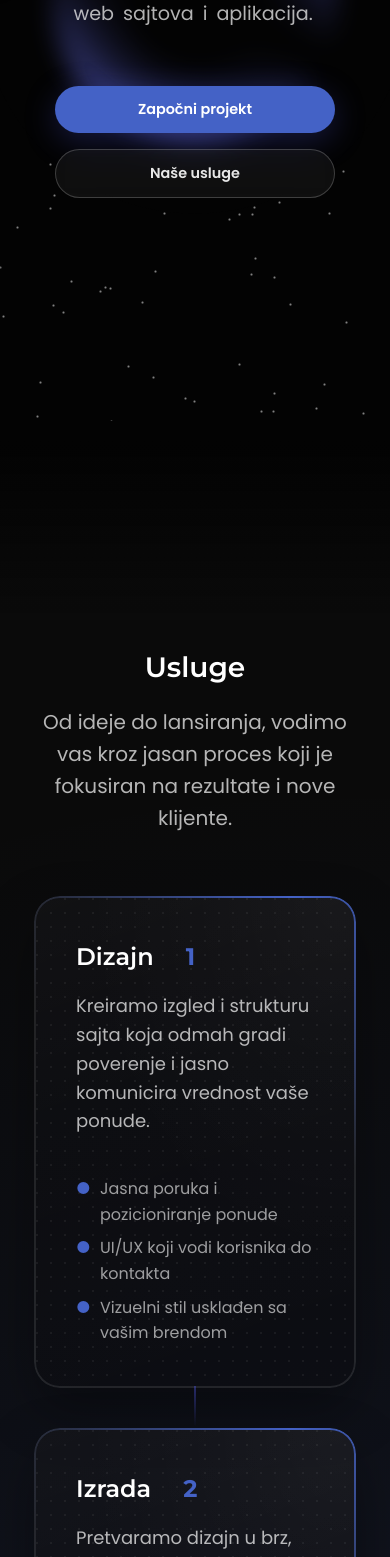
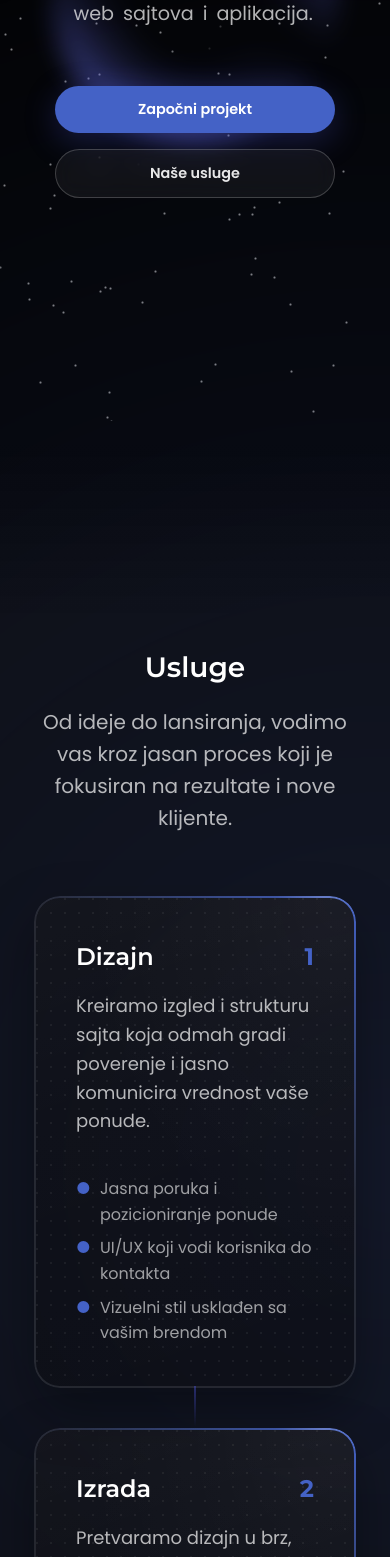
Before and after one commit to g-popovic/landing-page, a Next.js app: page / in a window 390 px wide. Shown: the part 423-1980 px from the top of the page. Built offline with nearby package versions, Linux system fonts and the light colour scheme.

Commit message:
Improve desktop gradients

```diff
--- a/src/app/globals.css
+++ b/src/app/globals.css
@@ -89,10 +89,24 @@ h6 {
 }
 
 /* Global Container */
-.container {
+.page-container {
+	position: relative;
+	overflow-x: hidden;
+}
+
+.container,
+.gradient-container {
 	max-width: 1200px;
 	margin: 0 auto;
 	padding: 0 2rem;
+}
+
+.gradient-container {
+	position: absolute;
+	height: 100%;
+	width: 100%;
+	left: 50%;
+	transform: translateX(-50%);
 }
 
 /* Section Headers */
@@ -261,11 +275,14 @@ h2 {
 	}
 
 	&.highlighted::before {
-		background: radial-gradient(
+		background:
+			radial-gradient(100% 50% at 90% 0%, rgba(255, 255, 255, 0.2) 0%, transparent 15%),
+			radial-gradient(100% 60% at 100% 0%, var(--brand-main) 0%, var(--border-neutral) 100%);
+		/* background: radial-gradient(
 			circle at 80% 0%,
 			var(--brand-main) 0%,
 			var(--border-neutral) 50%
-		);
+		); */
 	}
 
 	&:hover {
@@ -291,11 +308,6 @@ h2 {
 	filter: blur(0);
 }
 
-.page-container {
-	position: relative;
-	overflow-x: hidden;
-}
-
 .bottom-gradient {
 	position: fixed;
 	bottom: -30%;
@@ -311,35 +323,46 @@ h2 {
 
 .gradient-1,
 .gradient-2,
-.gradient-3 {
+.gradient-3,
+.gradient-4 {
 	position: absolute;
 	aspect-ratio: 1;
 	transform: translate(-50%, -50%);
+	filter: blur(16px);
 }
 
 .gradient-1 {
 	background: radial-gradient(circle, var(--brand-main) 0%, transparent 70%);
-	top: 28%;
-	left: 90%;
+	top: 8%;
+	left: 100%;
 	width: 180rem;
 	opacity: 0.17;
 }
 
 .gradient-2 {
-	background: radial-gradient(circle, var(--blue) 0%, transparent 70%);
-	top: 80%;
-	left: 90%;
-	opacity: 0.15;
-	width: 150rem;
+	background: radial-gradient(100% 70%, var(--brand-main) 0%, transparent 70%);
+	top: 40%;
+	left: -20%;
+	opacity: 0.17;
+	width: 200rem;
+	height: 170rem;
 }
 
 .gradient-3 {
-	background: radial-gradient(100% 70%, var(--brand-main) 0%, transparent 70%);
-	top: 63%;
-	left: 10%;
-	opacity: 0.17;
-	width: 200rem;
-	height: 130rem;
+	background: radial-gradient(circle, var(--blue) 0%, transparent 70%);
+	top: 64%;
+	left: 110%;
+	opacity: 0.15;
+	width: 180rem;
+}
+
+.gradient-4 {
+	background: radial-gradient(circle, var(--brand-main) 0%, transparent 70%);
+	top: 82%;
+	left: -22%;
+	opacity: 0.15;
+	width: 90rem;
+	filter: blur(200px);
 }
 
 @keyframes gradient-breathe {
--- a/src/app/page.tsx
+++ b/src/app/page.tsx
@@ -10,17 +10,22 @@ import ScriptSetup from "@/components/util/ScriptSetup";
 export default function Home() {
 	return (
 		<div className='page-container'>
-			<div className='gradient-1' />
-			<div className='gradient-2' />
-			<div className='gradient-3' />
-			<div className='bottom-gradient' />
-
 			<Navigation />
 			<Hero />
+
+			<div className='gradient-container'>
+				<div className='gradient-1' />
+				<div className='gradient-2' />
+				<div className='gradient-3' />
+				<div className='gradient-4' />
+				<div className='bottom-gradient' />
+			</div>
+
 			<Services />
 			<Portfolio />
 			<About />
 			<Contact />
+
 			<Footer />
 
 			<ScriptSetup />
--- a/src/components/About.css
+++ b/src/components/About.css
@@ -1,9 +1,7 @@
 .about {
-	padding: 0 2rem 0;
 	color: white;
 	position: relative;
 	text-align: center;
-	margin: 0 auto;
 }
 
 .about-content {
--- a/src/components/Contact.css
+++ b/src/components/Contact.css
@@ -1,9 +1,7 @@
 /* Contact Section */
 .contact {
-	padding: 20rem 0 0;
+	margin: 20rem auto 0;
 	text-align: center;
-	width: 100vw;
-	max-width: 100vw;
 
 	&::after {
 		content: "";
@@ -37,7 +35,6 @@
 
 .contact-list {
 	max-width: 60rem;
-	width: calc(100% - 3rem);
 	display: grid;
 	grid-template-columns: repeat(3, 1fr);
 	justify-content: space-between;
--- a/src/components/Hero.css
+++ b/src/components/Hero.css
@@ -4,6 +4,7 @@
 	display: flex;
 	align-items: center;
 	background: #030303;
+	/* z-index: 1; */
 	padding-top: 40px;
 	position: relative;
 	overflow: hidden;
@@ -41,7 +42,7 @@
 	z-index: 1;
 
 	/* black background that makes stars disappear */
-	&::before {
+	/* &::before {
 		content: "";
 		position: absolute;
 		top: 0;
@@ -51,7 +52,8 @@
 		width: 550px;
 		height: 550px;
 		background: radial-gradient(circle 500px at center, #030303 90%, transparent 100%);
-	}
+		backdrop-filter: blur(100px);
+	} */
 }
 
 .hero-ring-1 {
@@ -173,8 +175,14 @@
 	10% {
 		opacity: 1;
 	}
+	60% {
+		opacity: 1;
+	}
+	70% {
+		opacity: 0;
+	}
 	100% {
-		opacity: 1;
+		opacity: 0;
 		top: 50%;
 		left: 50%;
 	}
--- a/src/components/Hero.tsx
+++ b/src/components/Hero.tsx
@@ -82,7 +82,6 @@ export default function Hero() {
 			star.style.top = y + "%";
 			star.style.animationDelay = Math.random() * animationDuration + "s";
 			star.style.animationDuration = `${animationDuration}s`;
-			star.style.opacity = (Math.random() * 0.6 + 0.3).toString();
 
 			heroStarsContainer.appendChild(star);
 		}
--- a/src/components/Portfolio.css
+++ b/src/components/Portfolio.css
@@ -1,6 +1,6 @@
 /* Portfolio Section */
 .portfolio {
-	padding: 10rem 0 18rem;
+	margin: 10rem auto 18rem;
 }
 
 .portfolio-item {
--- a/src/components/Portfolio.tsx
+++ b/src/components/Portfolio.tsx
@@ -58,8 +58,8 @@ export default function Portfolio() {
 	}
 
 	return (
-		<section id='portfolio' className='portfolio'>
-			<div className='container'>
+		<section id='portfolio' className='portfolio container'>
+			<div>
 				<div className='section-header animate-in'>
 					<h2>Naš rad</h2>
 					<p>Pogledajte neke od projekata koje smo realizovali</p>
--- a/src/components/Services.css
+++ b/src/components/Services.css
@@ -9,7 +9,7 @@
 		left: 0;
 		width: 100vw;
 		height: 12rem;
-		z-index: 10;
+		z-index: -1;
 		position: relative;
 		background: linear-gradient(to bottom, rgb(3, 3, 3) 10%, rgba(3, 3, 3, 0) 100%);
 	}
@@ -65,7 +65,7 @@
 .service-header {
 	display: flex;
 	align-items: center;
-	/* justify-content: space-between; */
+	justify-content: space-between;
 	margin-bottom: 1rem;
 	gap: 2rem;
 }
@@ -117,12 +117,13 @@
 	margin-bottom: 0;
 }
 
-@media (max-width: 768px) {
+@media (max-width: 850px) {
 	.service-timeline-item {
 		justify-content: center !important;
 
 		.service-card {
 			width: 100%;
+			max-width: 42rem;
 		}
 	}
 }
```
